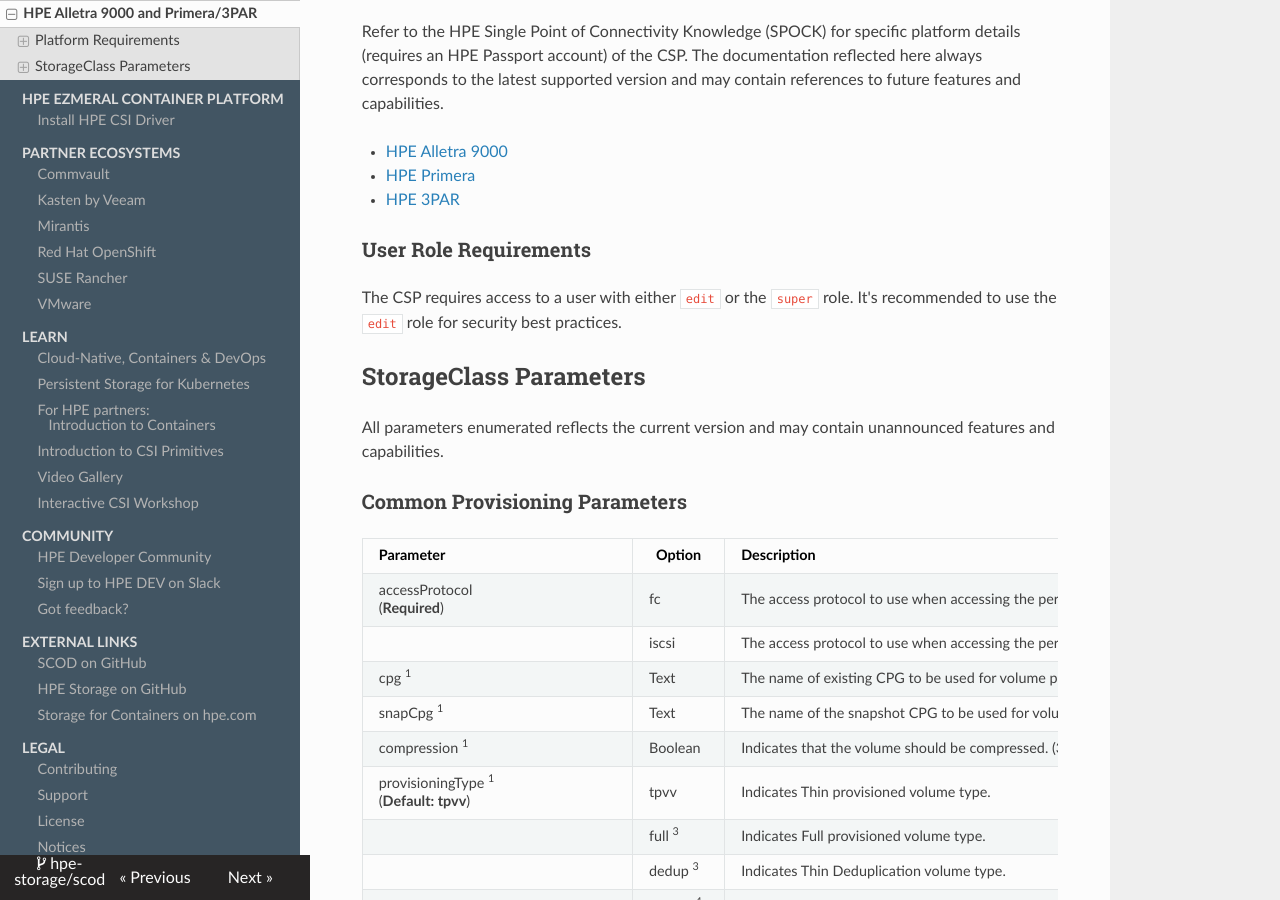
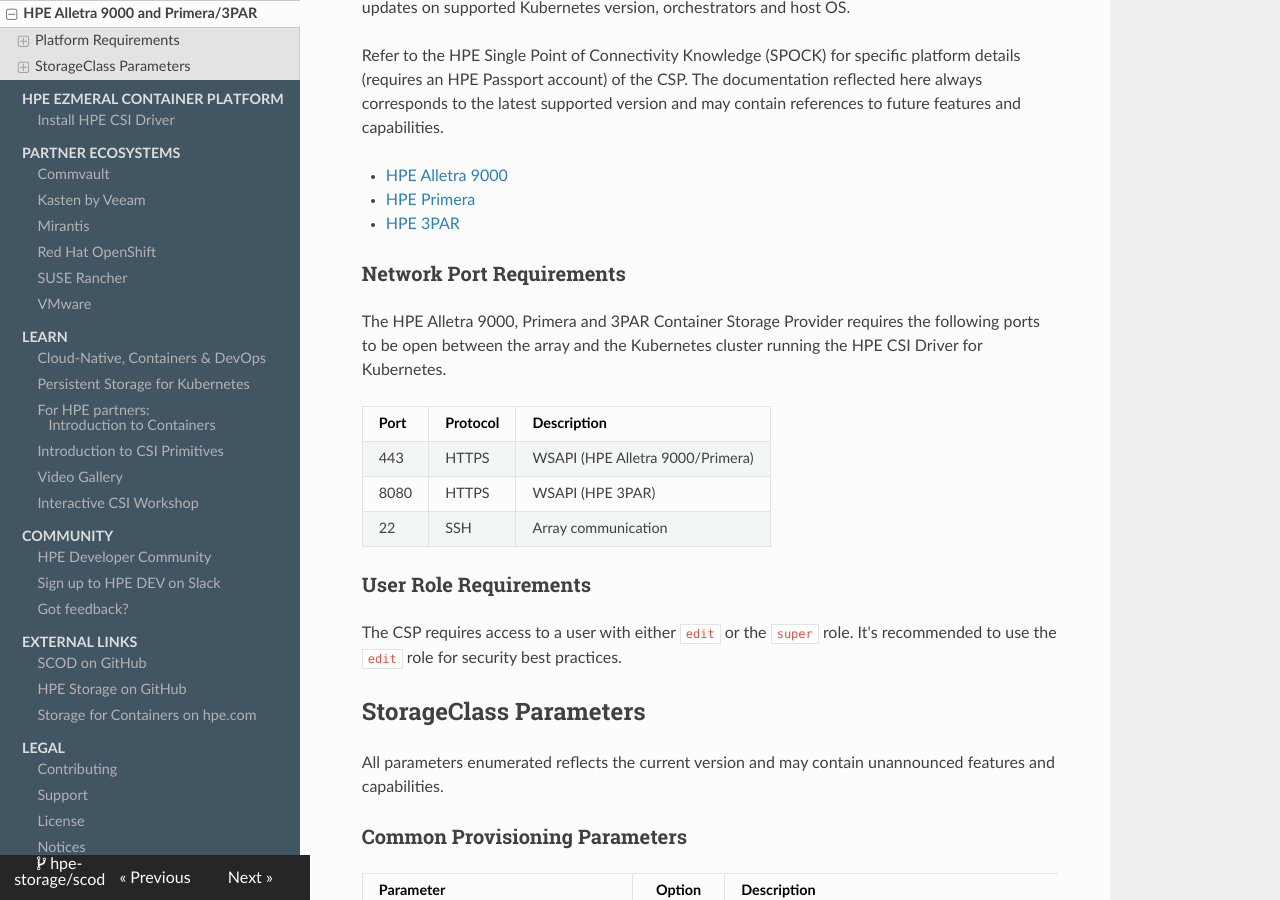
Before and after one commit to hpe-storage/scod, an MkDocs documentation site: the page built from docs/container_storage_provider/hpe_alletra_9000/index.md, in a window 1280 px wide and 900 px high, scrolled down 993 px. Built offline with MkDocs 1.6.1, drawn with Linux system fonts in a browser that asks for light colours; nearby versions of some CDN libraries; some of the changed text lies outside the part shown.

Commit message:
added Alletra 9k/Primera/3par port requirements
Signed-off-by: Chris Snell <snell.chris@gmail.com>

```diff
--- a/docs/container_storage_provider/hpe_alletra_9000/index.md
+++ b/docs/container_storage_provider/hpe_alletra_9000/index.md
@@ -16,6 +16,16 @@
 * [HPE Alletra 9000](https://h20272.www2.hpe.com/SPOCK/Pages/spock2Html.aspx?htmlFile=hw_alletra.html)
 * [HPE Primera](https://h20272.www2.hpe.com/SPOCK/Pages/spock2Html.aspx?htmlFile=hw_primera.html)
 * [HPE 3PAR](https://h20272.www2.hpe.com/SPOCK/Pages/spock2Html.aspx?htmlFile=hw_3par.html)
+
+### Network Port Requirements
+
+The HPE Alletra 9000, Primera and 3PAR Container Storage Provider requires the following ports to be open between the array and the Kubernetes cluster running the HPE CSI Driver for Kubernetes.
+
+| Port | Protocol | Description |
+| ---- | -------- | ----------- |
+| 443 | HTTPS | WSAPI (HPE Alletra 9000/Primera) |
+| 8080 | HTTPS | WSAPI (HPE 3PAR) |
+| 22 | SSH | Array communication |
 
 ### User Role Requirements
 
```
